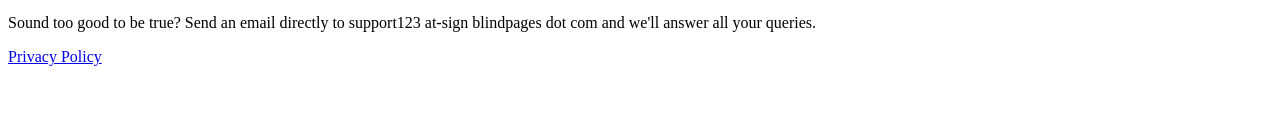
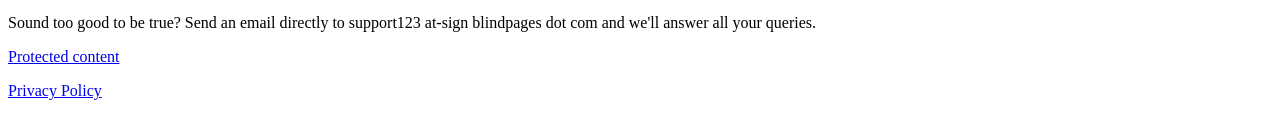
Before and after one commit to douglassquirrel/static, a plain HTML site: page index.html in a window 1280 px wide. Shown: the part 244-382 px from the top of the page. Drawn offline with Linux system fonts and the light colour scheme.

Commit message:
Fix links

```diff
--- a/index.html
+++ b/index.html
@@ -27,7 +27,8 @@
       Sound too good to be true? Send an email directly to support123 at-sign blindpages dot com and we'll answer all your queries.
     </p>
 
-    <p><a href="privacy">Privacy Policy</a></p>
+    <p><a href="private/index.html">Protected content</a></p>
+    <p><a href="privacy.html">Privacy Policy</a></p>
 
     <script type="text/javascript">
       var gaJsHost = (("https:" == document.location.protocol) ? "https://ssl." : "http://www.");
```
